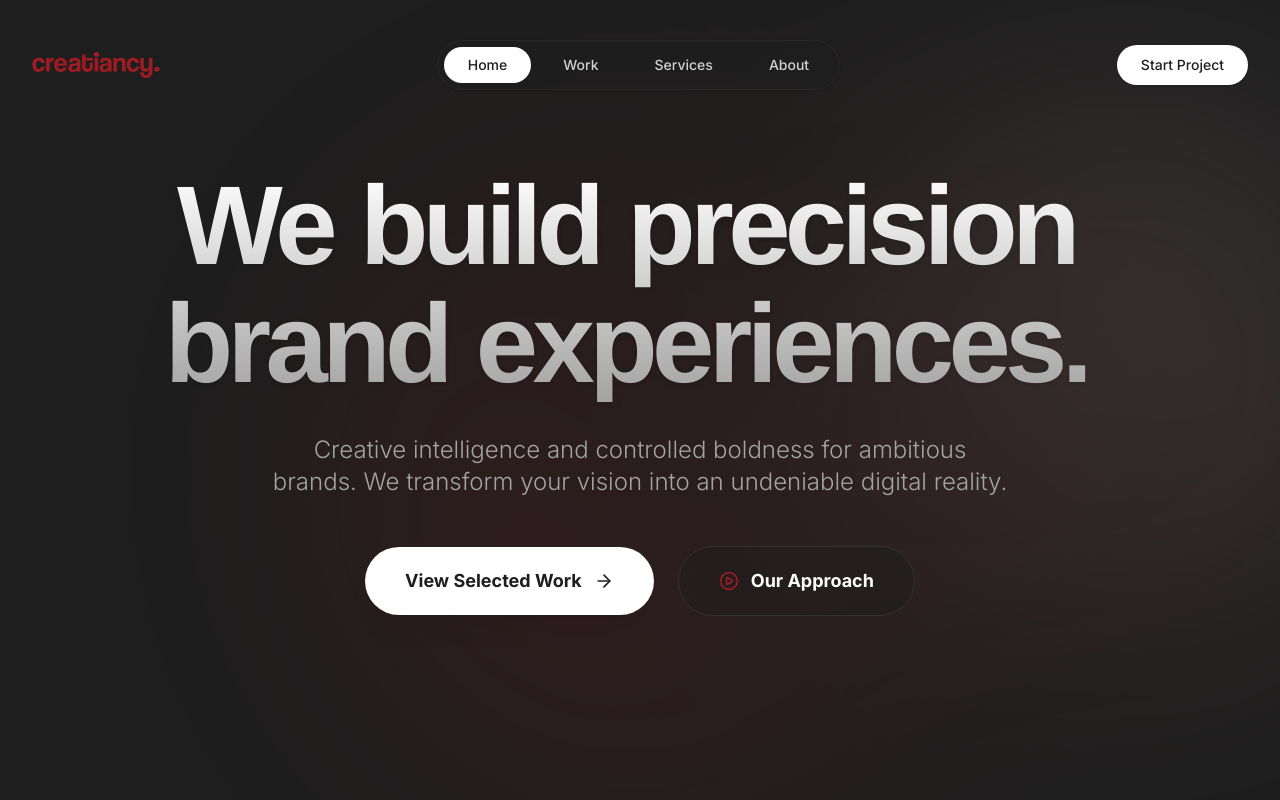
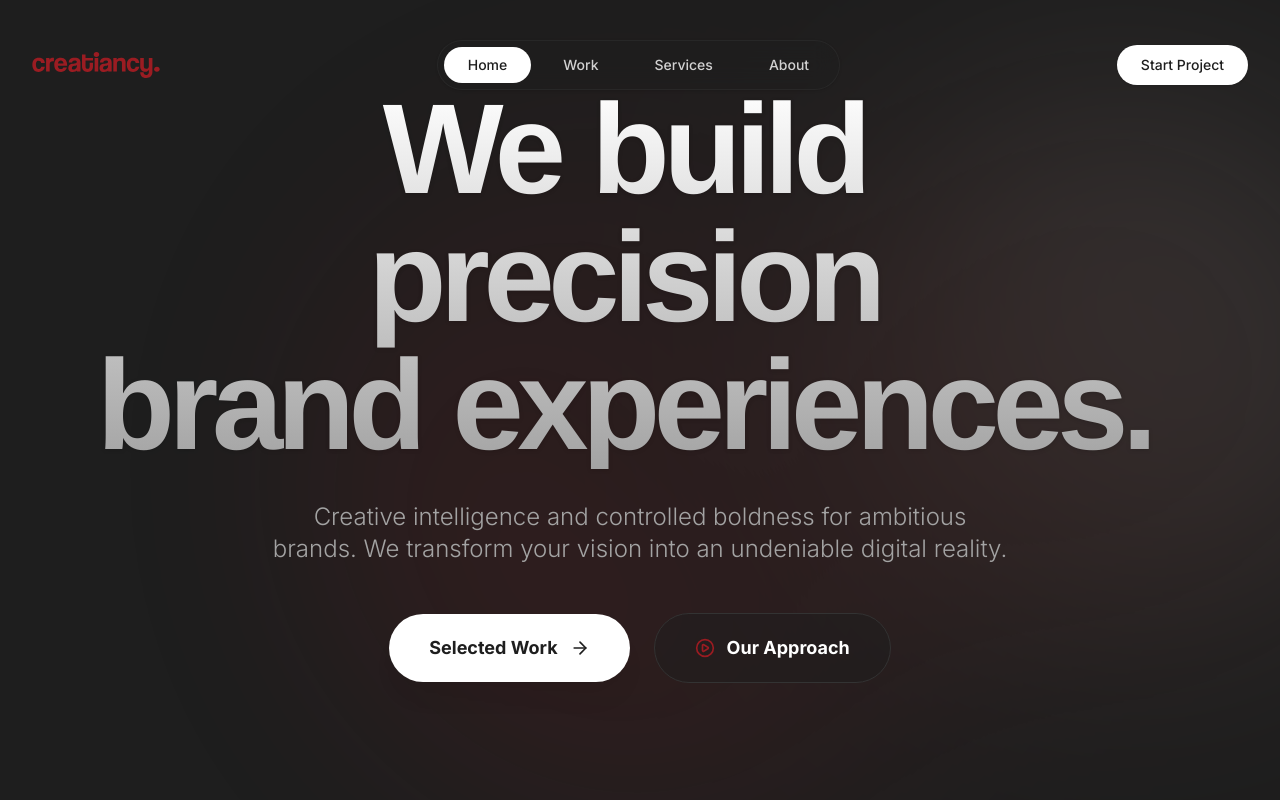
Before and after one commit to therafsanrohan/creatiancy_web, a Next.js app: page / in a window 1280 px wide. Shown: the top 800 px of the page. Built offline with nearby package versions, Linux system fonts and the light colour scheme.

Commit message:
fix the fox

```diff
--- a/app/contact/page.tsx
+++ b/app/contact/page.tsx
@@ -55,8 +55,8 @@ export default function ContactPage() {
               variants={item}
               className="text-5xl sm:text-6xl md:text-8xl font-heading font-extrabold tracking-tighter mb-6 relative"
             >
-              <span className="relative z-10">
-                Let's build<br />something<br />remarkable.
+              <span className="relative z-10 text-balance block max-w-[90vw]">
+                Let's build something<br />remarkable.
               </span>
             </motion.h1>
 
--- a/components/AnimatedText.tsx
+++ b/components/AnimatedText.tsx
@@ -21,7 +21,8 @@ export default function AnimatedText({
   className,
   staggerDelay = 0.05,
 }: AnimatedTextProps) {
-  const words = text.split(" ");
+  // Split by whitespace but keep newlines as separate tokens
+  const words = text.split(/(\n| )/).filter(w => w !== "" && w !== " ");
 
   const container: Variants = {
     hidden: { opacity: 0 },
@@ -56,7 +57,11 @@ export default function AnimatedText({
       initial="hidden"
       animate="visible"
     >
-      {words.map((word, index) => (
+      {words.map((word, index) => {
+        if (word === "\n") {
+          return <div key={index} className="basis-full h-0" />;
+        }
+        return (
           <motion.span
             key={index}
             variants={child}
@@ -65,7 +70,8 @@ export default function AnimatedText({
           >
             {word}
           </motion.span>
-      ))}
+        );
+      })}
     </motion.h1>
   );
 }
--- a/components/Hero.tsx
+++ b/components/Hero.tsx
@@ -50,11 +50,11 @@ export default function Hero() {
 
       <motion.div
         style={{ y, opacity, scale, willChange: "transform, opacity" }}
-        className="container mx-auto px-4 z-10 flex flex-col items-center text-center mt-24 sm:mt-16 md:mt-[-2vh]"
+        className="container mx-auto px-4 z-10 flex flex-col items-center text-center mt-[-8vh] sm:mt-[-6vh] md:mt-[-4vh]"
       >
         <AnimatedText
-          text="We build precision brand experiences."
-          className="text-5xl sm:text-6xl md:text-7xl lg:text-[7rem] leading-[1.05] font-heading font-extrabold max-w-[90vw] sm:max-w-4xl lg:max-w-6xl tracking-tighter text-balance bg-clip-text text-transparent bg-gradient-to-b from-[var(--text)] to-[var(--muted-fg)] drop-shadow-sm"
+          text={`We build\nprecision\nbrand experiences.`}
+          className="text-5xl sm:text-7xl md:text-[7rem] lg:text-[8rem] leading-[1] font-heading font-extrabold w-full px-2 tracking-tighter bg-clip-text text-transparent bg-gradient-to-b from-[var(--text)] to-[var(--muted-fg)] drop-shadow-sm"
         />
 
         <motion.p
@@ -76,7 +76,7 @@ export default function Hero() {
             href="/work"
             className="group flex w-full sm:w-auto items-center justify-center gap-3 bg-[var(--text)] text-[var(--bg)] px-8 py-4 sm:px-10 sm:py-5 rounded-full font-bold text-base sm:text-lg hover:bg-[var(--accent)] hover:text-white transition-all duration-300 shadow-xl shadow-black/5 hover:shadow-[var(--accent)]/20 active:scale-95 active:bg-[var(--accent)] active:text-white"
           >
-            <span>View Selected Work</span>
+            <span>Selected Work</span>
             <ArrowRight className="w-5 h-5 group-hover:translate-x-1 transition-transform" />
           </Link>
           <Link
```
Lines whose indentation alone changed are shown as unchanged.
